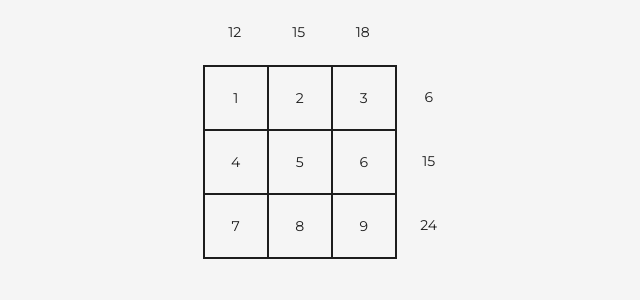
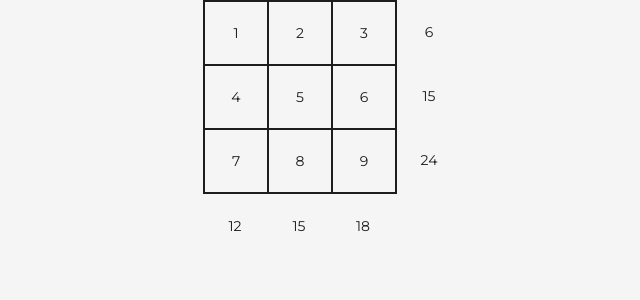
Before and after one commit to dariomrk/Internship-16-Sumplete, a React (Vite) app: page / in a window 1280 px wide. Shown: the top 300 px of the page, without its empty margins (308-948 px from the left). Built offline with nearby package versions, Linux system fonts and the light colour scheme.

Commit message:
Refactor Board component.
- Add support for any board size.

```diff
--- a/src/App.jsx
+++ b/src/App.jsx
@@ -19,7 +19,7 @@ function App() {
       { value: 9, state: '', id: crypto.randomUUID() },
     ],
   ];
-  const getColumSumStates = () => cellStates.reduce((acc, row) => {
+  const getVerticalSumStates = () => cellStates.reduce((acc, row) => {
     row.forEach((cell, index) => {
       acc[index] += cell.value;
     });
@@ -27,15 +27,15 @@ function App() {
   }, Array.from({ length: cellStates[0].length }, () => 0))
     .map((value) => ({ value }));
 
-  const getRowSumStates = () => cellStates.map((row) => row
+  const getHorizontalSumStates = () => cellStates.map((row) => row
     .reduce((acc, cell) => acc + cell.value, 0))
     .map((value) => ({ value }));
 
   return (
     <Board
       cellStates={cellStates}
-      columnSumStates={getColumSumStates()}
-      rowSumStates={getRowSumStates()}
+      sumStatesVertical={getVerticalSumStates()}
+      sumStatesHorizontal={getHorizontalSumStates()}
       callback={(id) => console.log(id)}
     />
   );
--- a/src/components/Board/Board.jsx
+++ b/src/components/Board/Board.jsx
@@ -10,40 +10,26 @@ import Cell from '../Cell';
  *  state: string,
  *  id: string
  * }[][],
- * columnSumStates: {value: number}[],
- * rowSumStates: {value: number}[],
+ * sumStatesVertical: {value: number}[],
+ * sumStatesHorizontal: {value: number}[],
  * callback: (id: string) => void}} props
  * @returns {JSX.Element}
  */
 function Board({
   cellStates,
-  columnSumStates,
-  rowSumStates,
+  sumStatesVertical,
+  sumStatesHorizontal,
   callback,
 }) {
   return (
     <div className="board">
-      <div className="column-sums">
-        {columnSumStates.map(({ value }, i) => (
-          <Cell
-            value={value}
-            state="disabled"
-            key={`colum-sum-${i}`}
-          />
-        ))}
-      </div>
-      <div className="row-sums">
-        {rowSumStates.map(({ value }, i) => (
-          <Cell
-            value={value}
-            state="disabled"
-            key={`row-sum-${i}`}
-          />
-        ))}
-      </div>
-      <div className="playable">
+      <div className="board-row">
+        <div className="cells">
           {cellStates.map((row, i) => (
-          <React.Fragment key={`row-${i}`}>
+            <div
+              className="cells-row"
+              key={`cells-row-${i}`}
+            >
               {row.map(({ value, state, id }) => (
                 <Cell
                   value={value}
@@ -53,8 +39,28 @@ function Board({
                   callback={callback}
                 />
               ))}
-          </React.Fragment>
+            </div>
           ))}
+        </div>
+        <div className="cells-sum-horizontal">
+          {sumStatesHorizontal.map(({ value }, i) => (
+            <Cell
+              value={value}
+              state="disabled"
+              key={`sum-horizontal-${i}`}
+            />
+          ))}
+        </div>
+      </div>
+      <div className="cells-sum-vertical">
+        {sumStatesVertical.map(({ value }, i) => (
+          <Cell
+            value={value}
+            state="disabled"
+            key={`sum-vertical-${i}`}
+          />
+        ))}
+        <Cell state="disabled" />
       </div>
     </div>
   );
--- a/src/components/Board/Board.scoped.css
+++ b/src/components/Board/Board.scoped.css
@@ -1,41 +1,36 @@
 .board {
-  display: grid;
-  grid-template-columns: 1fr 1fr 1fr 1fr;
-  grid-template-rows: 1fr 1fr 1fr 1fr;
-  gap: 0px 0px;
-  grid-template-areas:
-    "column-sums column-sums column-sums none"
-    "playable playable playable row-sums"
-    "playable playable playable row-sums"
-    "playable playable playable row-sums";
   width: fit-content;
   height: fit-content;
   margin-left: auto;
   margin-right: auto;
 }
 
-.column-sums {
-  grid-area: column-sums;
+.board-row {
+  display: flex;
   flex-direction: row;
-  display: flex;
   width: fit-content;
   height: fit-content;
 }
 
-.row-sums {
-  grid-area: row-sums;
+.cells {
+  width: fit-content;
+  height: fit-content;
   display: flex;
   flex-direction: column;
-  width: fit-content;
-  height: fit-content;
+  border: 1px solid var(--dark);
 }
 
-.playable {
-  grid-area: playable;
-  display: grid;
-  grid-template-columns: 1fr 1fr 1fr;
-  grid-template-rows: 1fr 1fr 1fr;
-  border: 1px solid var(--dark);
-  width: fit-content;
-  height: fit-content;
+.cells-row {
+  display: flex;
+  flex-direction: row;
 }
+
+.cells-sum-horizontal {
+  display: flex;
+  flex-direction: column;
+}
+
+.cells-sum-vertical {
+  display: flex;
+  flex-direction: row;
+}
--- a/src/components/Cell/Cell.jsx
+++ b/src/components/Cell/Cell.jsx
@@ -3,8 +3,8 @@ import './Cell.scoped.css';
 
 /**
  * @param {{
- * value: string | number,
- * id: string,
+ * value: string | number | undefined,
+ * id: string | undefined,
  * state: undefined | 'keep' | 'delete' | 'disabled',
  * callback: (id: string) => void
  * }} props
```
Lines whose indentation alone changed are shown as unchanged.
